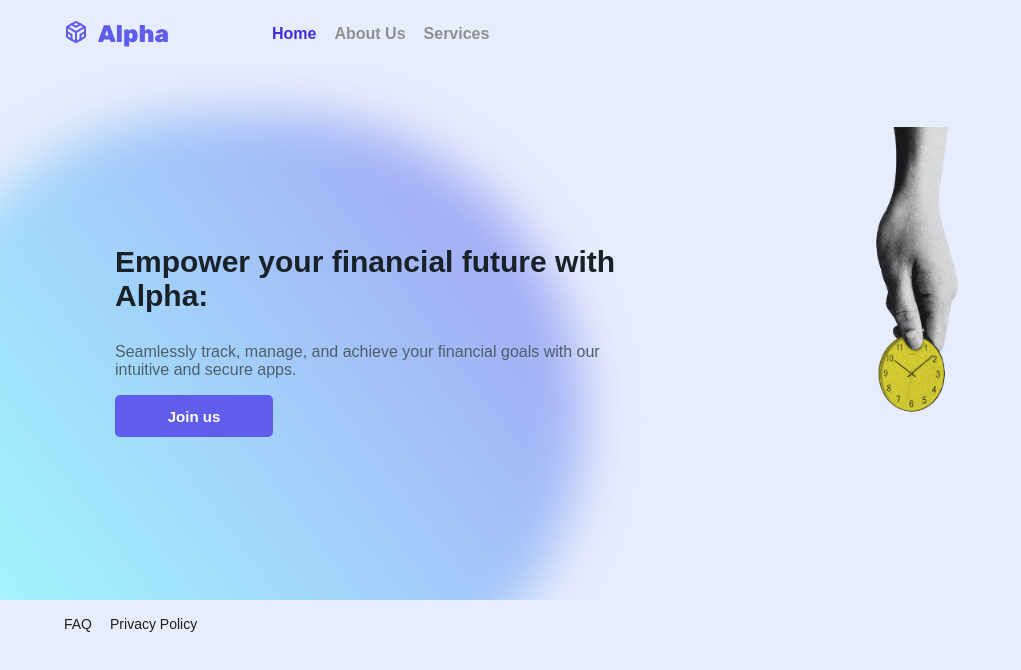
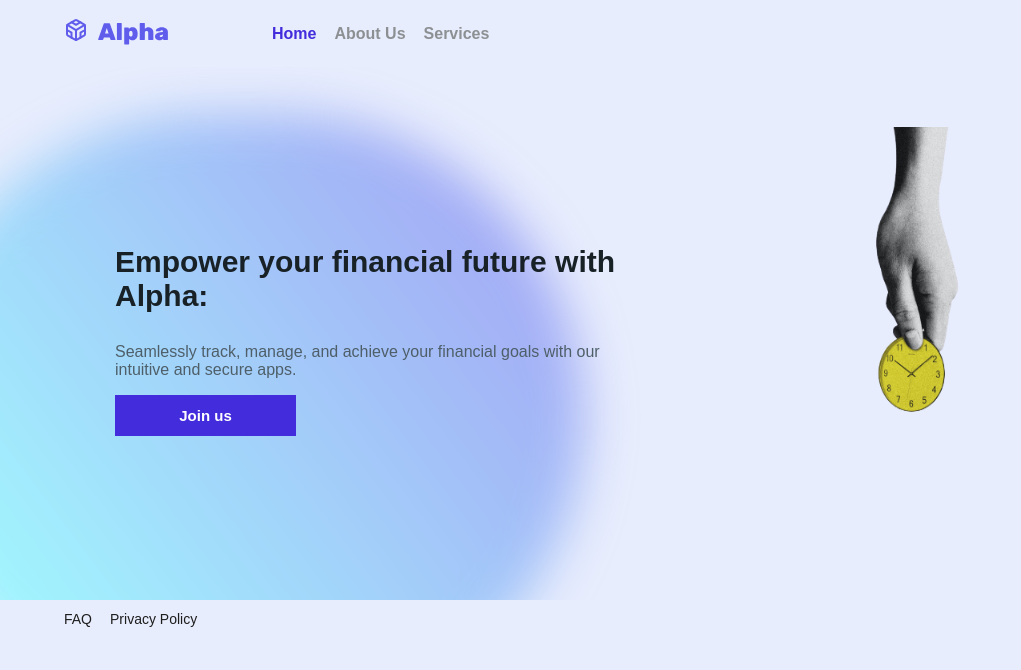
Before and after one commit to Bless12Ahadjie/alpha-main, a React (Create React App) app in the folder pfa/: page / in a window 1280 px wide. Shown: the top 670 px of the page, without its empty margins (0-1021 px from the left). Built offline with nearby package versions, Linux system fonts and the light colour scheme.

Commit message:
home changes

```diff
--- a/pfa/src/Templates/Onboard/Onboard1.jsx
+++ b/pfa/src/Templates/Onboard/Onboard1.jsx
@@ -14,7 +14,7 @@ import iconImg from '../../asset/Icon.png';
 
 const Onboard1 = () => {
     return (
-        <div>
+        <div style={{overflow: 'hidden'}} >
         <HomeNav/>
         <div className={styles.container}>
 
--- a/pfa/src/Templates/Onboard/Onboard2.jsx
+++ b/pfa/src/Templates/Onboard/Onboard2.jsx
@@ -7,7 +7,7 @@ import {Link} from 'react-router-dom'
 
 const Onboard2 = () => {
     return (
-        <div>
+        <div style={{overflow: 'hidden'}}>
             <HomeNav/>
             <div className={styles.container}>
             <div className={styles.wrapperLeft}>
--- a/pfa/src/css modules/Footer.module.css
+++ b/pfa/src/css modules/Footer.module.css
@@ -1,11 +1,12 @@
 .footer{
     width: 1280px;
-    height: 47px;
+    height: 37px;
     flex-shrink: 0;
     margin-top: -122px;
     background-color: #E8EDFD;
     display: flex;
     align-items: center;
+    overflow: hidden;
 }
 
 .navItem{
--- a/pfa/src/css modules/HomeRightSide.module.css
+++ b/pfa/src/css modules/HomeRightSide.module.css
@@ -4,6 +4,7 @@ font-size: 30px;
 font-style: normal;
 font-weight: 700;
 line-height: normal;
+width: 515px;
 }
 .btmTxt{
     color: #4e5f69;
@@ -13,12 +14,15 @@ line-height: normal;
     line-height: normal;
     width: 515px;
 }
+.buttonContainer{
+    width: 158px;
+    height: 42px;
+}
 .btn{
     color: #fff;
-    width: 158px;
-    height: 42px;
-    border-radius: 5px;
-    background: #605DEC;;
+    width: 181px;
+    height: 41px;
+    background: #432CDC;
     outline: none;
     border: none;
     font-size: 15px;
--- a/pfa/src/css modules/Onboard2.module.css
+++ b/pfa/src/css modules/Onboard2.module.css
@@ -3,8 +3,8 @@
     align-items: flex-start;
     justify-content: space-between;
     width: 100vw;
-    margin-top: 20px;
-    margin-bottom: 135PX;
+    margin-top: 40px;
+    margin-bottom: 155PX;
 
 }
 .wrapperLeft{
@@ -101,7 +101,7 @@
     border: none;
     background: #432CDC;
     color: #FFF;
-    font-size: 12px;
+    font-size: 15px;
     font-style: normal;
     font-weight: 700;
     line-height: normal;
@@ -145,7 +145,7 @@
     font-weight: 700;
     line-height: normal;
     cursor: pointer;
-    margin-top: 160px;
+    margin-top: 190px;
 
 }
 .Onboard2holder{
--- a/pfa/src/molecules/HomeNav.jsx
+++ b/pfa/src/molecules/HomeNav.jsx
@@ -1,12 +1,12 @@
 import React from 'react';
 import styles from '../css modules/HomeNav.module.css';
 import logo from '../asset/Group 28.svg';
-import { NavLink } from 'react-router-dom';
+import { NavLink,Link } from 'react-router-dom';
 
 const HomeNav = () => {
     return (
         <div className= {styles.navContainer}>
-            <img className={styles.img} src={logo} alt="" />
+           <Link to='/'> <img className={styles.img} src={logo} alt="Logo" /></Link>
             <nav className={styles.nav}>
 
                 <NavLink to='/' className={styles.navItem} style={({isActive})=>({color: isActive? "#432CDC" : "#8C9093"}) }>Home</NavLink>
--- a/pfa/src/molecules/HomeRightSide.jsx
+++ b/pfa/src/molecules/HomeRightSide.jsx
@@ -5,18 +5,18 @@ import { Link } from 'react-router-dom';
 
 const HomeRightSide = () => {
     const container ={
-        width: '515px',
+        width: '158px',
         height: '195px',
-        flexShrink: '0',
-
     }
     return (
 
 
         <div style={container}>
+            <div>
             <p className={styles.headTxt}>Empower your financial future with Alpha:</p>
             <p className={styles.btmTxt}>Seamlessly track, manage, and achieve  your financial goals with our intuitive and secure apps.</p>
-            <Link to='/Sign-in'><Button className={styles.btn} btnName='Join us'/></Link>
+            </div>
+            <Link className={styles.buttonContainer} to='/Sign-in'><Button className={styles.btn} btnName='Join us'/></Link>
 
         </div>
     );
```
